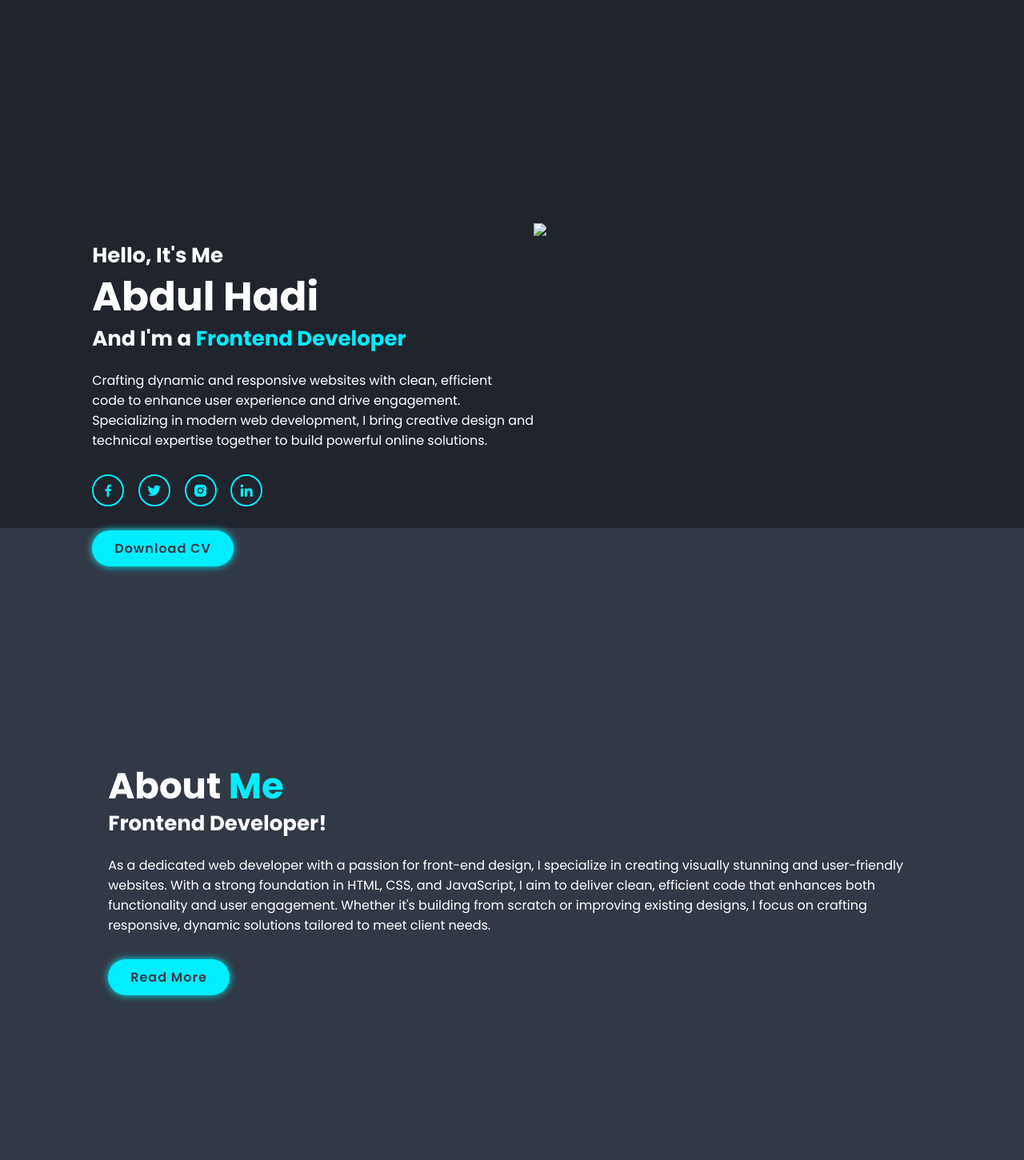
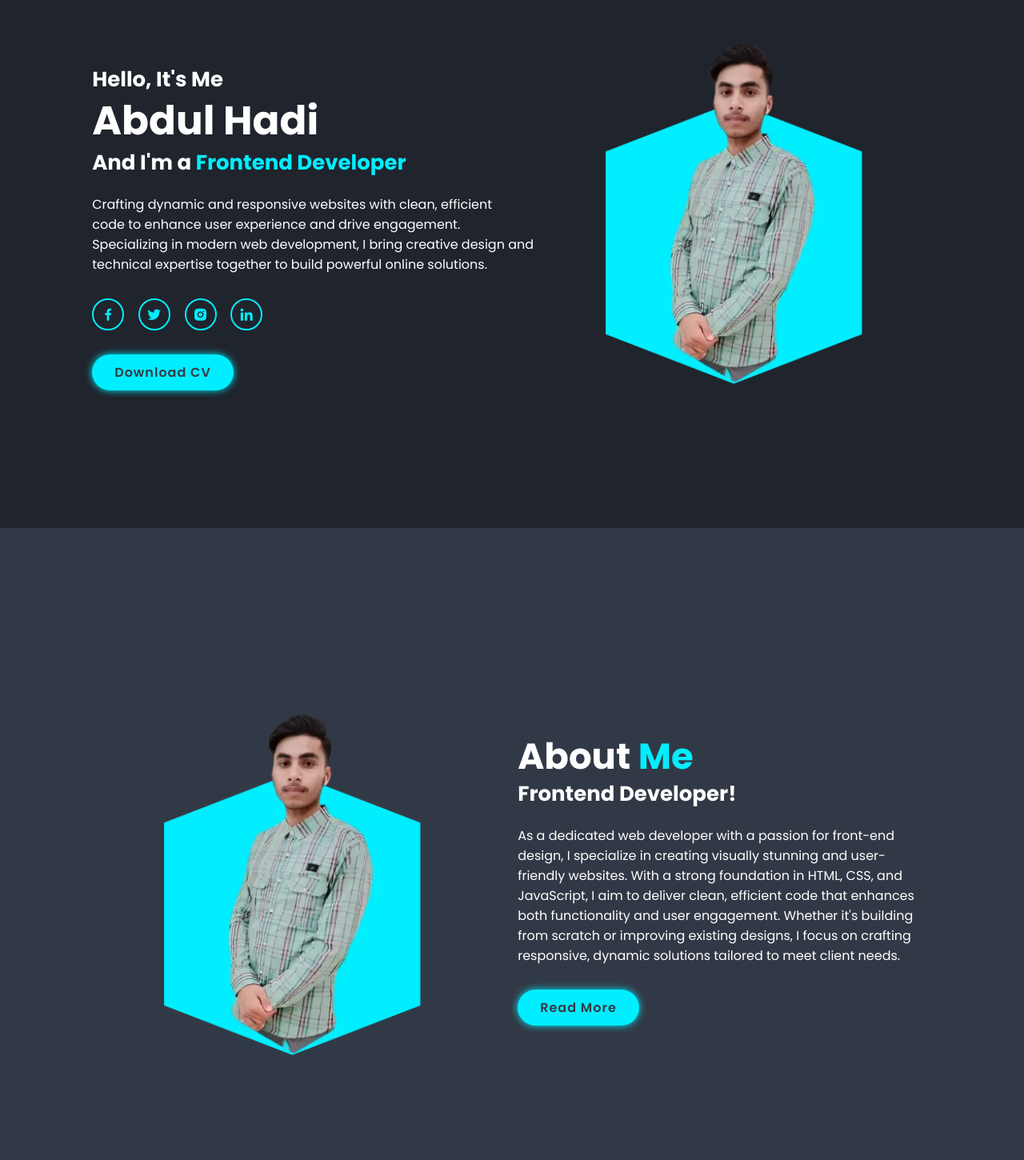
Before and after one commit to mian-hadi/MY-portfolio, a plain HTML site: page index.html in a window 1280 px wide. Shown: the part 210-1660 px from the top of the page at 80% size. Drawn offline with nearby package versions, Linux system fonts and the light colour scheme.

Commit message:
index.html

```diff
--- a/index.html
+++ b/index.html
@@ -43,7 +43,7 @@
         <a href="#" class="btn" download="Abdul Hadi CV"> Download CV</a>
     </div>
     <div class="home-img">
-        <img src="/img/profile-pic (1).png" >
+        <img src="/My-portfolio/AbdulHadi-removebg-preview.webp" >
     </div>
     </div>
 </section>
@@ -51,7 +51,7 @@
 <!-- about section -->
 <section class="about" id="about">
     <div class="about-img">
-        <img src="/img/profile-pic (1).png" alt="">
+        <img src="/My-portfolio/AbdulHadi-removebg-preview.webp" alt="">
     </div>
 
     <div class="about-content">
--- a/protfolio.css
+++ b/protfolio.css
@@ -92,11 +92,11 @@ section{
 }
 .home-img{
     margin-left: 100%;
-     margin-top: -85%;
+     margin-top: -95%;
 
 }
 .home-img img{
-    width: 30vw;
+    width: 40vw;
 }
 
 .home-content h3{
@@ -163,7 +163,7 @@ span{
     background: var(--second-bg-color);
 }
 .about-img img{
-    width: 35vw;
+    width: 40vw;
 }
 .heading{
     text-align: center;
```
Also changed, not shown: AbdulHadi-removebg-preview.webp (added).
